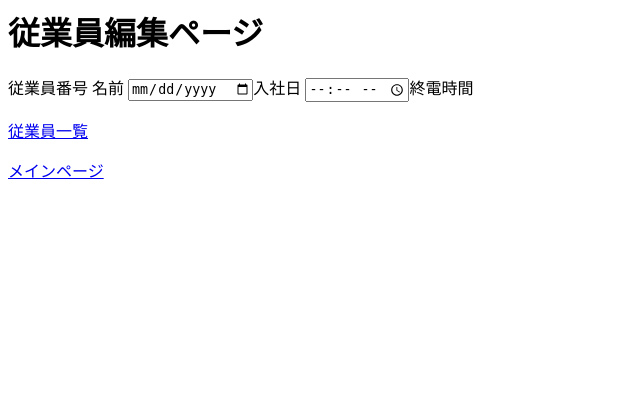
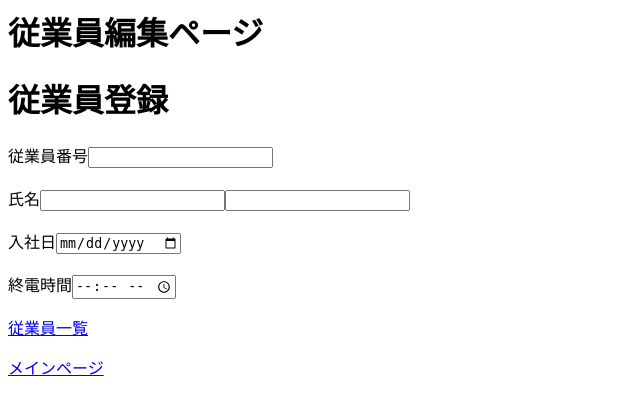
Before and after one commit to yaemicro12-source/Shift-Management, a Django app: template shift_management/templates/shift_management/edit_staff.html in a window 1280 px wide. Shown: the top 415 px of the page, without its empty margins (0-640 px from the left). Run offline with Django 5.2, Linux system fonts and the light colour scheme; the template is opened without the code that fills it, so the values that code supplies are empty.

Commit message:
従業員ページ修正

```diff
--- a/shift_management/templates/shift_management/edit_staff.html
+++ b/shift_management/templates/shift_management/edit_staff.html
@@ -2,14 +2,19 @@
 {% block content %}
 <h1>従業員編集ページ</h1>
     <body>
+    <h1>従業員登録</h1>
         <form>
-            <textbox name="id" id="id">従業員番号</textbox>
-            <textbox name="name" id="name" >名前</textbox>
-            <input type="date" name="joind_on" id="joind_on">入社日
-            <input type="time" name="train_time" id="train_time">終電時間
-
+            従業員番号<input type="text" name="id" id="id">
+            <br>
+            <br>
+            氏名<input type="text" name="name" id="name" ><input type="text" name="fastname" id="fastname">
+            <br>
+            <br>
+            入社日<input type="date" name="joind_on" id="joind_on">
+            <br>
+            <br>
+            終電時間<input type="time" name="train_time" id="train_time">
         </form>
-
         <p><a href="{% url 'shift_management:all_staff' %}">従業員一覧</a></p>
         <p><a href="{% url 'shift_management:manager_main' %}">メインページ</a></p>
 
```
Also changed, not shown: shift_management/templates/shift_management/add_staff.html (+11 -5 lines).
